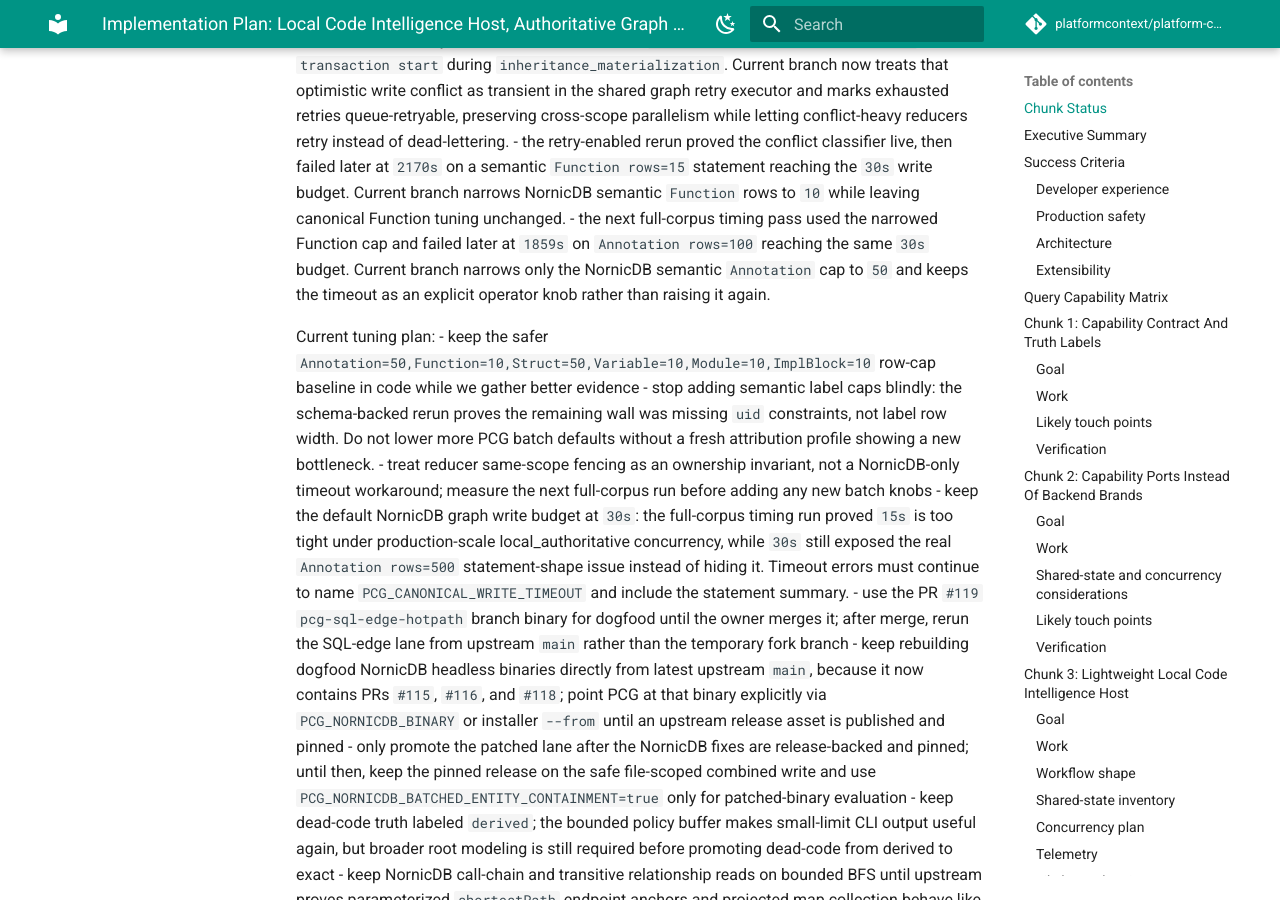
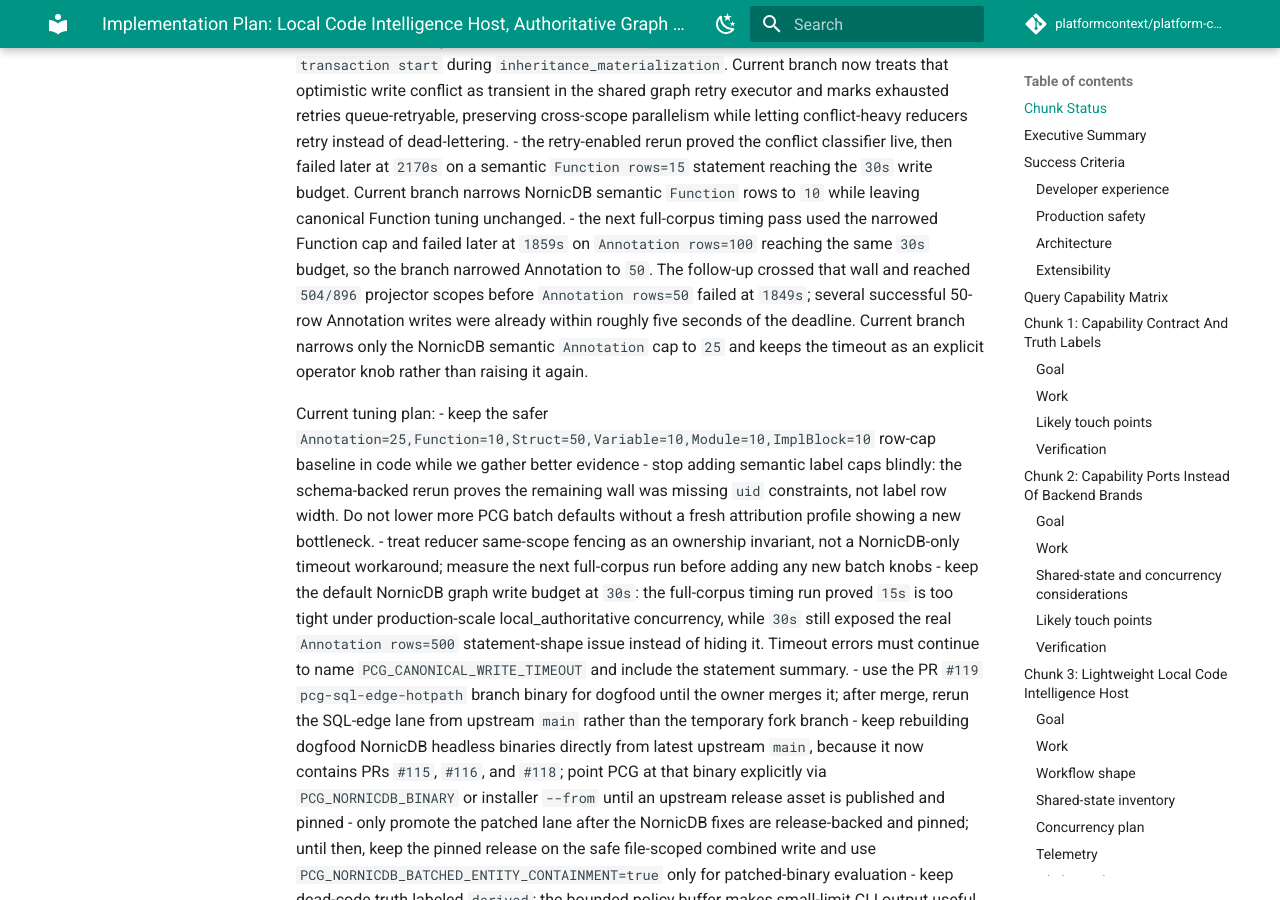
Before and after one commit to platformcontext/platform-context-graph, an MkDocs documentation site: the page built from docs/docs/adrs/2026-04-20-embedded-local-backends-implementation-plan.md, in a window 1280 px wide and 900 px high, scrolled down 23046 px. Built offline with MkDocs 1.6.1 and Material for MkDocs 9.7.7, drawn with Linux system fonts in a browser that asks for light colours; comment, search, counter and statistics services are not loaded.

Commit message:
Tighten NornicDB semantic annotation cap

```diff
--- a/docs/docs/adrs/2026-04-20-embedded-local-backends-implementation-plan.md
+++ b/docs/docs/adrs/2026-04-20-embedded-local-backends-implementation-plan.md
@@ -102,10 +102,10 @@
 - a follow-up diagnostic run with `PCG_CANONICAL_WRITE_TIMEOUT=30s` moved the full-corpus wall to `1694s` and proved the timeout knob is effective, but it exposed the next real write shape instead of finishing: `semantic_entity_materialization` timed out on `Annotation rows=500`. That slice added a NornicDB semantic `Annotation` row cap so huge annotation batches split before they monopolize the graph writer.
 - the rerun with `Annotation=100` moved past that timeout and hit a different concurrency surface: NornicDB returned `conflict: edge ... changed after transaction start` during `inheritance_materialization`. Current branch now treats that optimistic write conflict as transient in the shared graph retry executor and marks exhausted retries queue-retryable, preserving cross-scope parallelism while letting conflict-heavy reducers retry instead of dead-lettering.
 - the retry-enabled rerun proved the conflict classifier live, then failed later at `2170s` on a semantic `Function rows=15` statement reaching the `30s` write budget. Current branch narrows NornicDB semantic `Function` rows to `10` while leaving canonical Function tuning unchanged.
-- the next full-corpus timing pass used the narrowed Function cap and failed later at `1859s` on `Annotation rows=100` reaching the same `30s` budget. Current branch narrows only the NornicDB semantic `Annotation` cap to `50` and keeps the timeout as an explicit operator knob rather than raising it again.
+- the next full-corpus timing pass used the narrowed Function cap and failed later at `1859s` on `Annotation rows=100` reaching the same `30s` budget, so the branch narrowed Annotation to `50`. The follow-up crossed that wall and reached `504/896` projector scopes before `Annotation rows=50` failed at `1849s`; several successful 50-row Annotation writes were already within roughly five seconds of the deadline. Current branch narrows only the NornicDB semantic `Annotation` cap to `25` and keeps the timeout as an explicit operator knob rather than raising it again.
 
 Current tuning plan:
-- keep the safer `Annotation=50,Function=10,Struct=50,Variable=10,Module=10,ImplBlock=10` row-cap baseline in code while we gather better evidence
+- keep the safer `Annotation=25,Function=10,Struct=50,Variable=10,Module=10,ImplBlock=10` row-cap baseline in code while we gather better evidence
 - stop adding semantic label caps blindly: the schema-backed rerun proves the remaining wall was missing `uid` constraints, not label row width. Do not lower more PCG batch defaults without a fresh attribution profile showing a new bottleneck.
 - treat reducer same-scope fencing as an ownership invariant, not a NornicDB-only timeout workaround; measure the next full-corpus run before adding any new batch knobs
 - keep the default NornicDB graph write budget at `30s`: the full-corpus timing run proved `15s` is too tight under production-scale local_authoritative concurrency, while `30s` still exposed the real `Annotation rows=500` statement-shape issue instead of hiding it. Timeout errors must continue to name `PCG_CANONICAL_WRITE_TIMEOUT` and include the statement summary.
```
Also changed, not shown: docs/docs/adrs/2026-04-22-nornicdb-graph-backend-candidate.md (+1 -1 lines), docs/docs/reference/nornicdb-tuning.md (+1 -1 lines), 2 other files.
